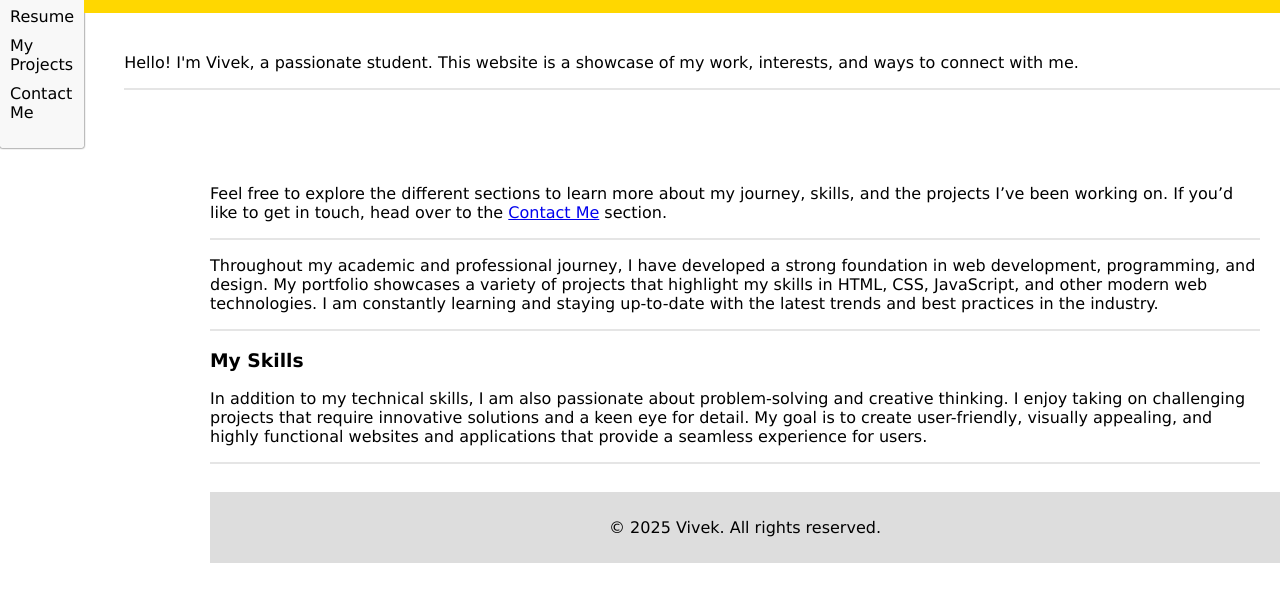
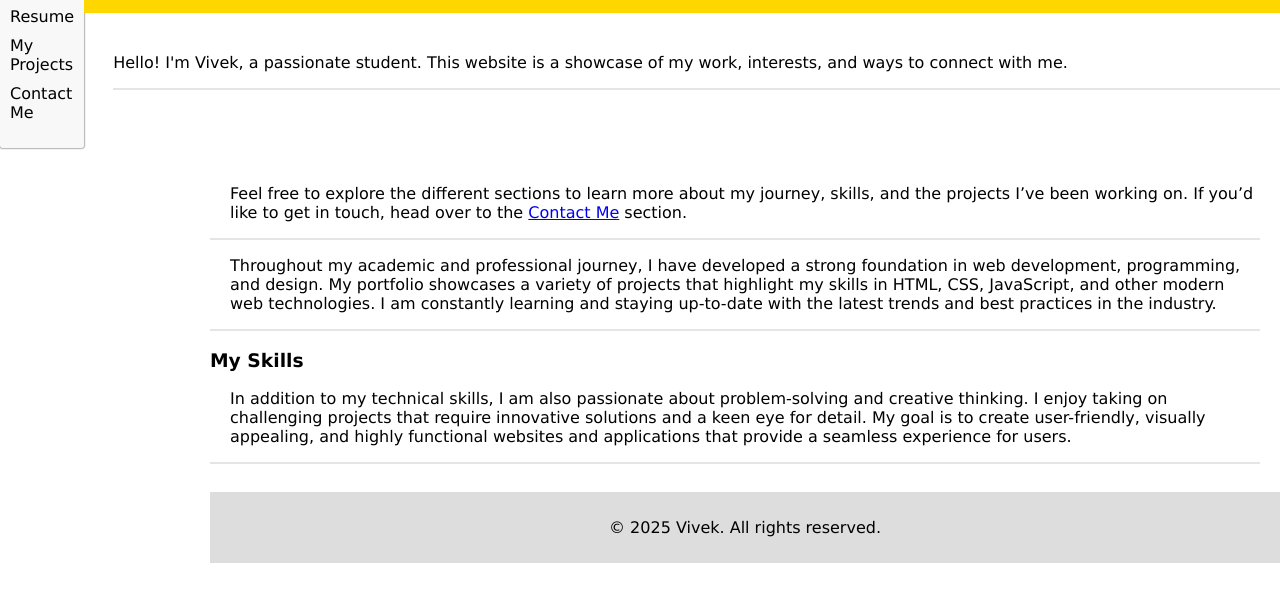
Before and after one commit to VIV3K-17/Enhanced_Portfolio, a plain HTML site: page index.html in a window 1280 px wide. Shown: the part 168-770 px from the top of the page. Drawn offline with Linux system fonts and the light colour scheme.

Commit message:
Update style.css

```diff
--- a/style.css
+++ b/style.css
@@ -84,11 +84,11 @@ footer {
 }
 
 .para {
-    padding-left: 190px;
+    padding-left: 210px;
 }
 
 .para2, .hr2{
-    margin-left: 40px;
+    margin-left: 29px;
 }
 
 .para2{
```
